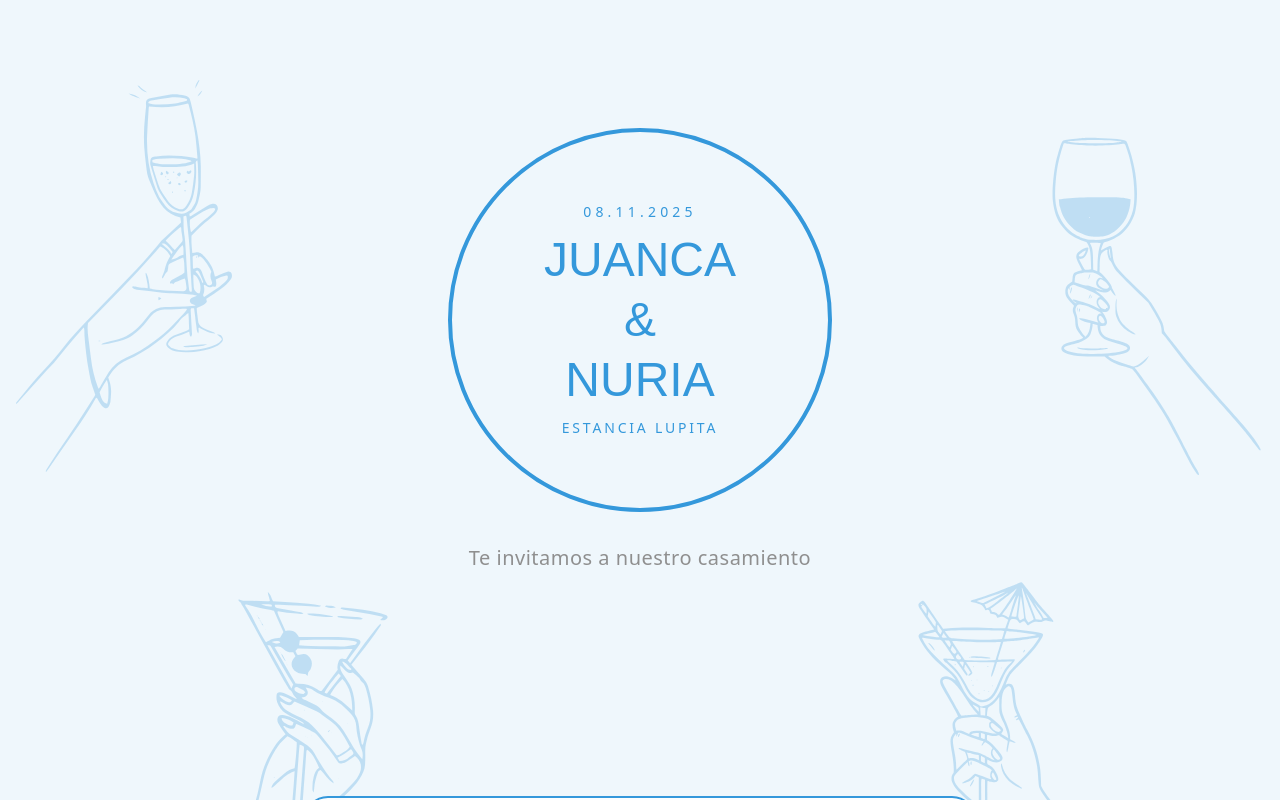
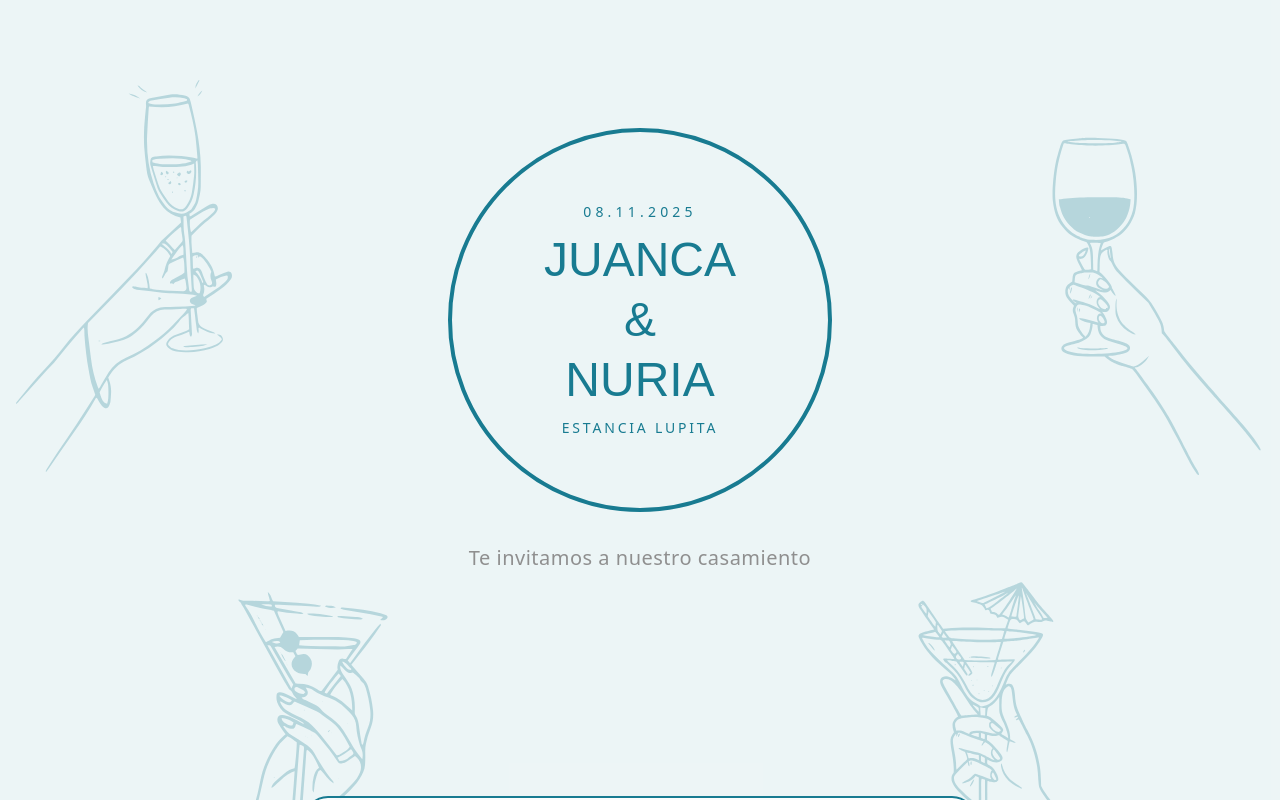
Before and after one commit to cazala/rsvp, a Next.js app: page / in a window 1280 px wide. Shown: the top 800 px of the page. Built offline with nearby package versions, Linux system fonts and the light colour scheme; no server answers; a web font is replaced by a local one.

Commit message:
adjust color

```diff
--- a/app/globals.css
+++ b/app/globals.css
@@ -46,7 +46,7 @@
 :root {
   --font-delius: "Delius";
   --radius: 0.625rem;
-  --primary-color: 52 152 219;
+  --primary-color: 24 123 145;
   --primary-hover: rgb(var(--primary-color) / 0.8);
   --primary-light: rgb(var(--primary-color) / 0.08);
   --background: oklch(1 0 0);
```
Also changed, not shown: 1 other file (tests, documents, lock files or other folders).
